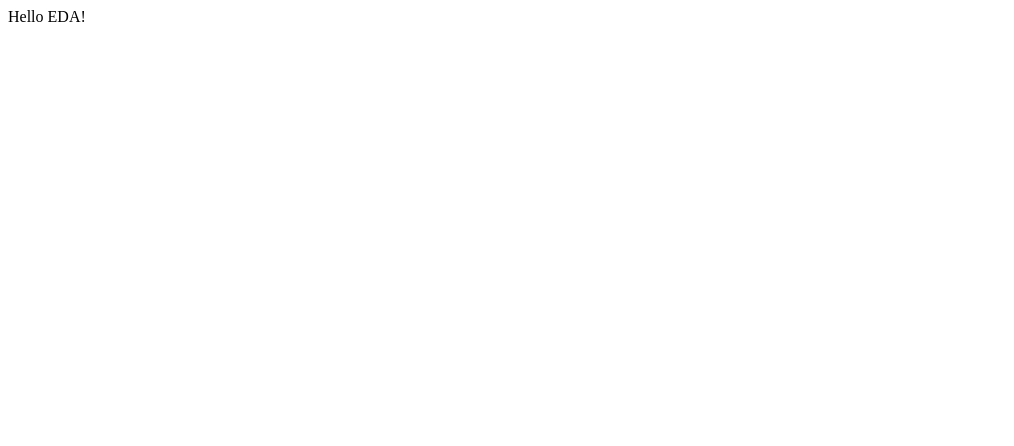
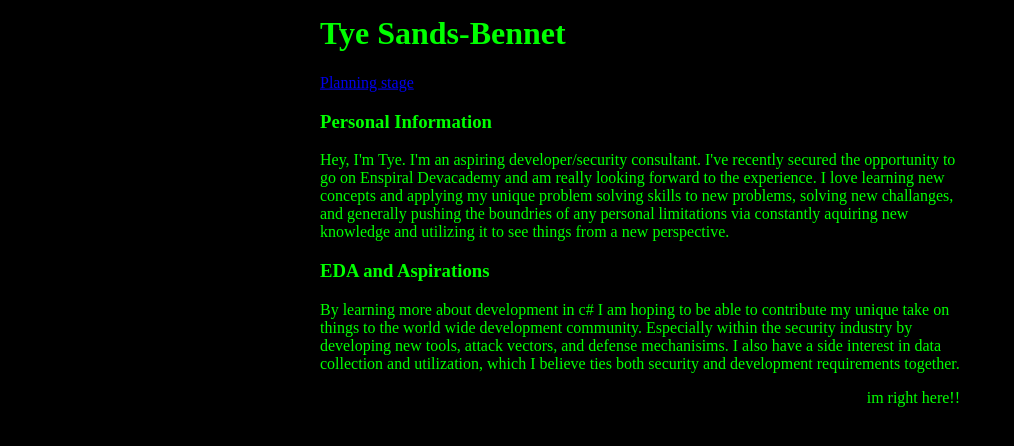
Before and after one commit to Tyesb/tyesb.github.io, a plain HTML site: page index.html in a window 1280 px wide. Shown: the whole page, without its empty margins (0-1014 px from the left). Drawn offline with Linux system fonts and the light colour scheme.

Commit message:
changed index, work in progress

```diff
--- a/index.html
+++ b/index.html
@@ -1,3 +1,35 @@
-<html>
-	<body> Hello EDA! </body>
-</html>
+<!DOCTYPE html>
+
+<head>
+<link rel="stylesheet" type="text/css" media="all" href="style.css" />
+</head>
+
+<body>
+
+<div id="content_box">
+	<div id="image_box">
+
+	</div>
+
+	<div id="title_box">
+		<h1>Tye Sands-Bennet</h1>
+	</div>
+
+	<div id="link_bar">
+		<a href="planning_stage.html"> Planning stage </a>
+	</div>
+
+	<div id="text_box">
+		<h3>Personal Information</h3>
+		<p>Hey, I'm Tye. I'm an aspiring developer/security consultant. I've recently secured the opportunity to go on Enspiral Devacademy and am really looking forward to the experience. I love learning new concepts and applying my unique problem solving skills to new problems, solving new challanges, and generally pushing the boundries of any personal limitations via constantly aquiring new knowledge and utilizing it to see things from a new perspective. </p>
+		<h3>EDA and Aspirations</h3>
+		<p>By learning more about development in c# I am hoping to be able to contribute my unique take on things to the world wide development community. Especially within the security industry by developing new tools, attack vectors, and defense mechanisims. I also have a side interest in data collection and utilization, which I believe ties both security and development requirements together.</p>
+	</div>
+
+	<div id="interest_box">
+		im right here!!
+	</div>
+</div>
+
+
+</body>
--- /dev/null
+++ b/style.css
@@ -0,0 +1,33 @@
+body
+{
+background-color: black;
+
+
+}
+
+#content_box
+{
+position: absolute;
+left: 50%;
+top: 25%;
+transform: translate(-50%, -50%);
+width: %30;
+margin: %0 0 25% ;
+color: #00ff00
+}
+
+#title_box
+{
+
+}
+
+#text_box
+{
+
+}
+
+#interest_box
+{
+float: right;
+clear: none;
+}
```
Also changed, not shown: planning_stage.html (added, +12 -0 lines).
